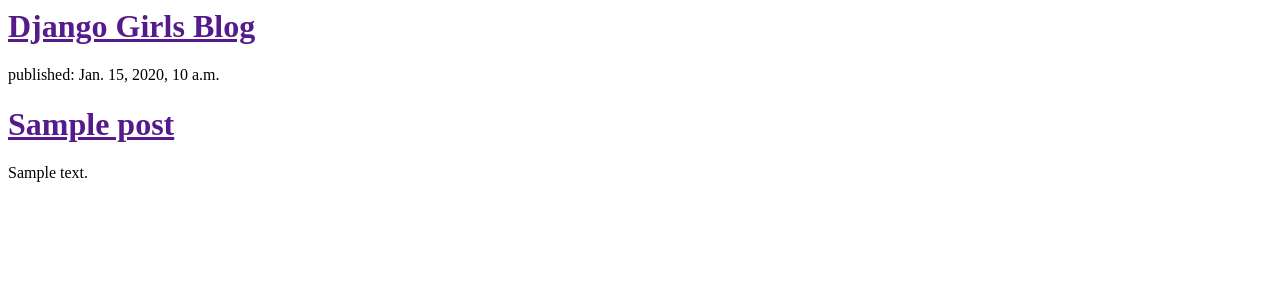
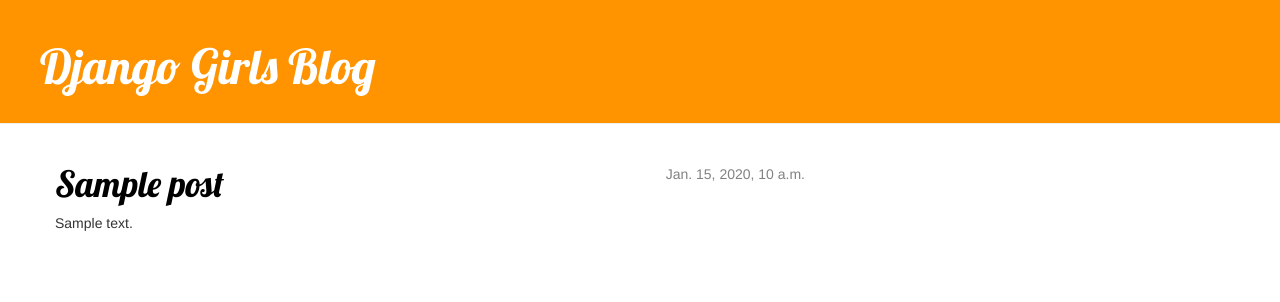
Before and after one commit to flaviobarros/djangogirls, a Django app: template blog/templates/blog/post_list.html in a window 1280 px wide. Shown: the top 302 px of the page. Run offline with Django 3.2, Linux system fonts and the light colour scheme; the template is opened without the code that fills it: values that come from a table or form of the project are taken from there, others are empty; tables that the repository leaves empty hold one stand-in row (values such as "Sample post"); some libraries are stand-ins or nearby versions.

Commit message:
Incluidas alterações no CSS para melhor apresentação

```diff
--- a/blog/templates/blog/post_list.html
+++ b/blog/templates/blog/post_list.html
@@ -1,19 +1,31 @@
+{% load staticfiles%}
 <html>
     <head>
+        <link rel="stylesheet" href="//maxcdn.bootstrapcdn.com/bootstrap/3.2.0/css/bootstrap.min.css">
+        <link href="http://fonts.googleapis.com/css?family=Lobster&subset=latin,latin-ext" rel="stylesheet" type="text/css">
+        <link rel="stylesheet" href="//maxcdn.bootstrapcdn.com/bootstrap/3.2.0/css/bootstrap-theme.min.css">
+        <link rel="stylesheet" href="{% static 'css/blog.css' %}">
         <title>Django Girls blog</title>
     </head>
     <body>
-        <div>
+        <div class="page-header">
             <h1><a href="">Django Girls Blog</a></h1>
         </div>
 
-        {%for post in posts %}
-          <div>
-            <p>published: {{ post.published_date }}</p>
-            <h1><a href="">{{ post.title }}</a></h1>
-            <p>{{ post.text|linebreaks }}</p>
-         </div>
-        {% endfor %}
-
+    <div class="content container">
+    <div class="row">
+        <div class="col-md-8">
+            {% for post in posts %}
+                <div class="post">
+                    <div class="date">
+                        {{ post.published_date }}
+                    </div>
+                    <h1><a href="">{{ post.title }}</a></h1>
+                    <p>{{ post.text|linebreaks }}</p>
+                </div>
+            {% endfor %}
+        </div>
+    </div>
+</div>
     </body>
 </html>
--- a/djangogirls/settings.py
+++ b/djangogirls/settings.py
@@ -95,3 +95,7 @@
 # https://docs.djangoproject.com/en/1.7/howto/static-files/
 
 STATIC_URL = '/static/'
+
+STATICFILES_DIRS = (
+    os.path.join(BASE_DIR, "static"),
+)
--- /dev/null
+++ b/static/css/blog.css
@@ -0,0 +1,47 @@
+.page-header {
+    background-color: #ff9400;
+    margin-top: 0;
+    padding: 20px 20px 20px 40px;
+}
+
+.page-header h1, .page-header h1 a, .page-header h1 a:visited, .page-header h1 a:active {
+    color: #ffffff;
+    font-size: 36pt;
+    text-decoration: none;
+}
+
+.content {
+    margin-left: 40px;
+}
+
+h1, h2, h3, h4 {
+    font-family: 'Lobster', cursive;
+}
+
+.date {
+    float: right;
+    color: #828282;
+}
+
+.save {
+    float: right;
+}
+
+.post-form textarea, .post-form input {
+    width: 100%;
+}
+
+.top-menu, .top-menu:hover, .top-menu:visited {
+    color: #ffffff;
+    float: right;
+    font-size: 26pt;
+    margin-right: 20px;
+}
+
+.post {
+    margin-bottom: 70px;
+}
+
+.post h1 a, .post h1 a:visited {
+    color: #000000;
+}
```
Also changed, not shown: 1 other file.
